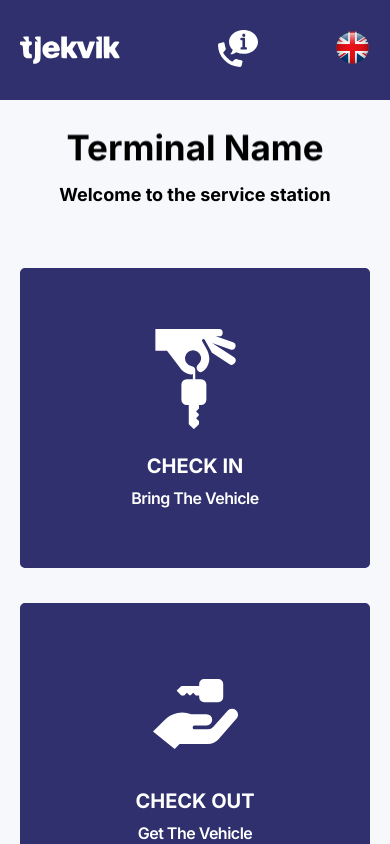
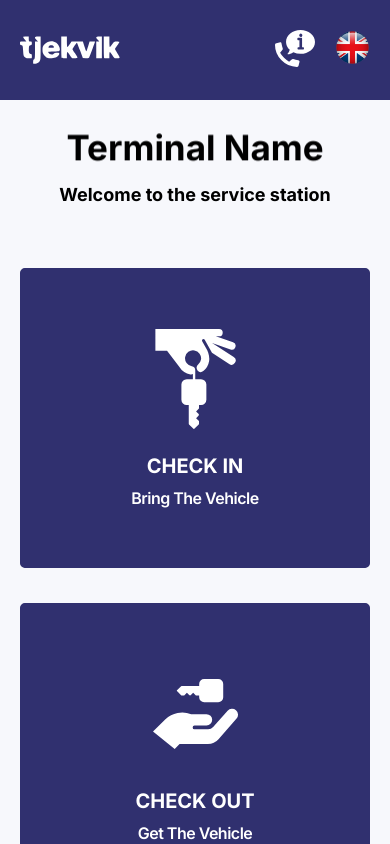
Before and after one commit to MrEyelet/tjekvik, a React (Create React App) app: page / in a window 390 px wide. Shown: the top 844 px of the page. Built offline with nearby package versions, Linux system fonts and the light colour scheme.

Commit message:
update mobile cta btn

```diff
--- a/src/scss/components/cta-ph.scss
+++ b/src/scss/components/cta-ph.scss
@@ -11,7 +11,7 @@
     }
   }
   @include tablet {
-    width: auto;
+    min-width: auto;
     font-size: 2.4rem;
   }
   @include portrait {
```
